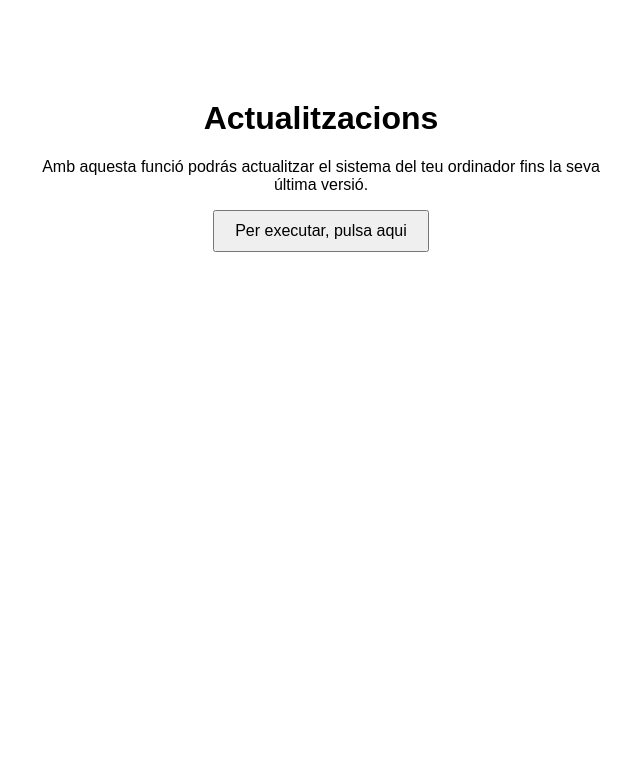
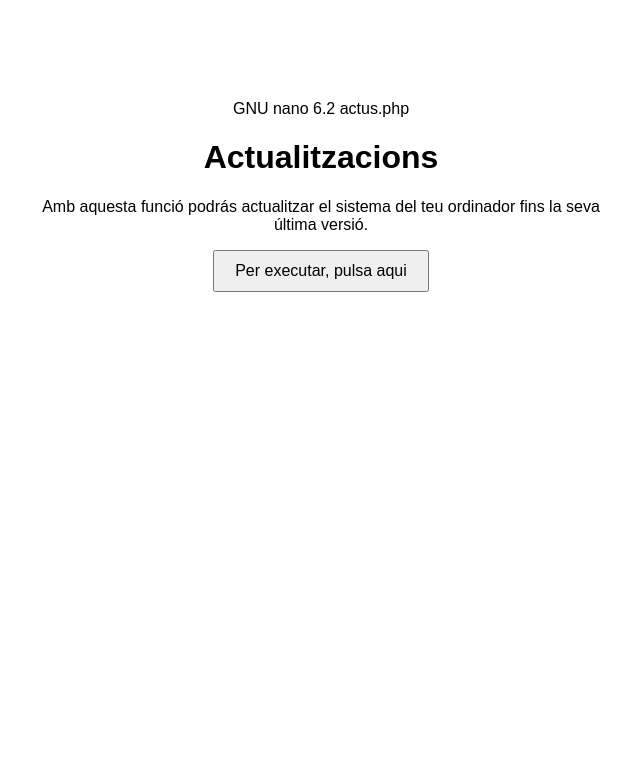
Before and after one commit to DarthTreleys/Proyecto_Final, a PHP site: page /actus.php in a window 1280 px wide. Shown: the top 783 px of the page, without its empty margins (319-959 px from the left). Run offline with PHP 8.4, Linux system fonts and the light colour scheme.

Commit message:
Update actus.php

```diff
--- a/Projecte/actus.php
+++ b/Projecte/actus.php
@@ -1,3 +1,4 @@
+  GNU nano 6.2                                            actus.php
 <!DOCTYPE html>
 <html lang="es">
 <head>
```
